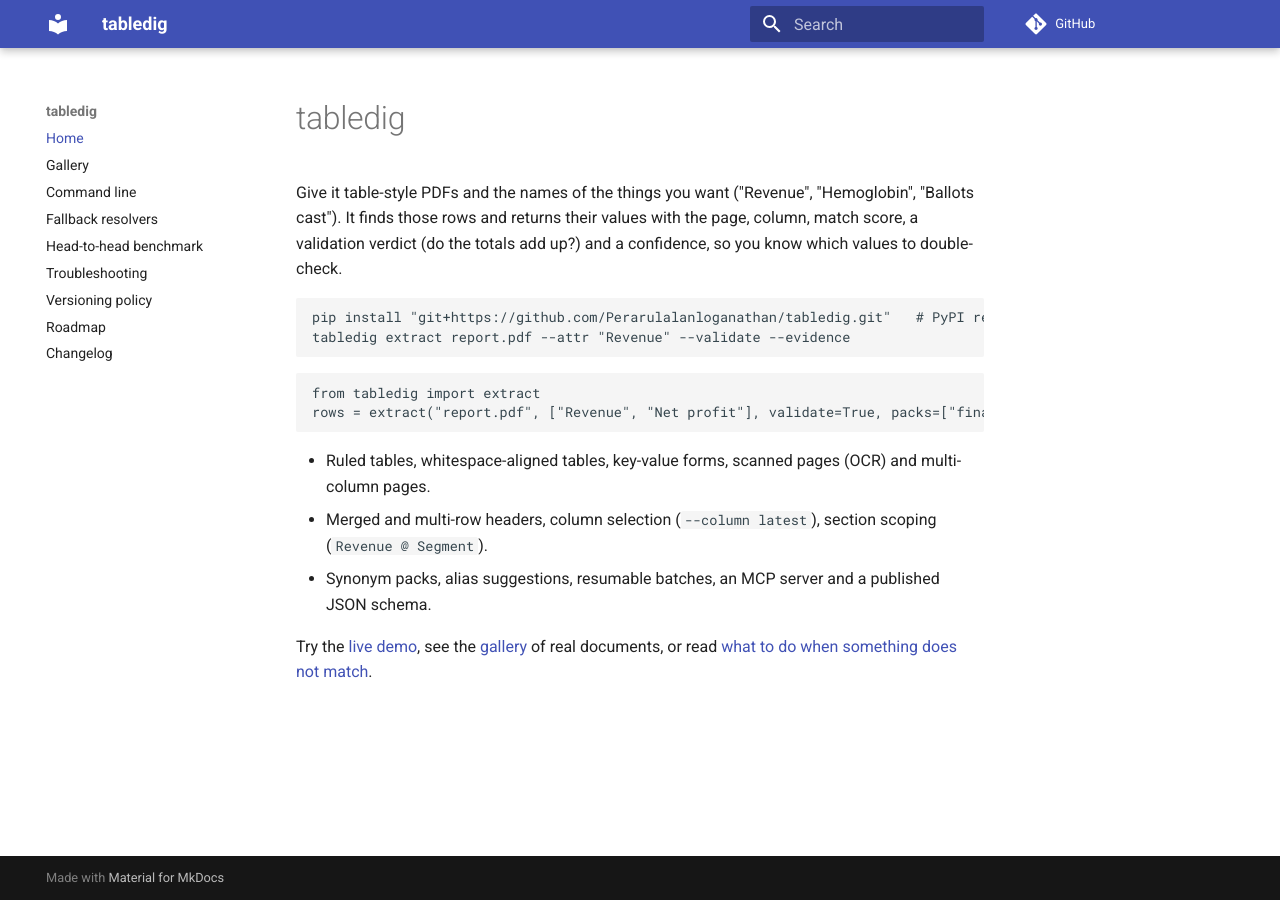
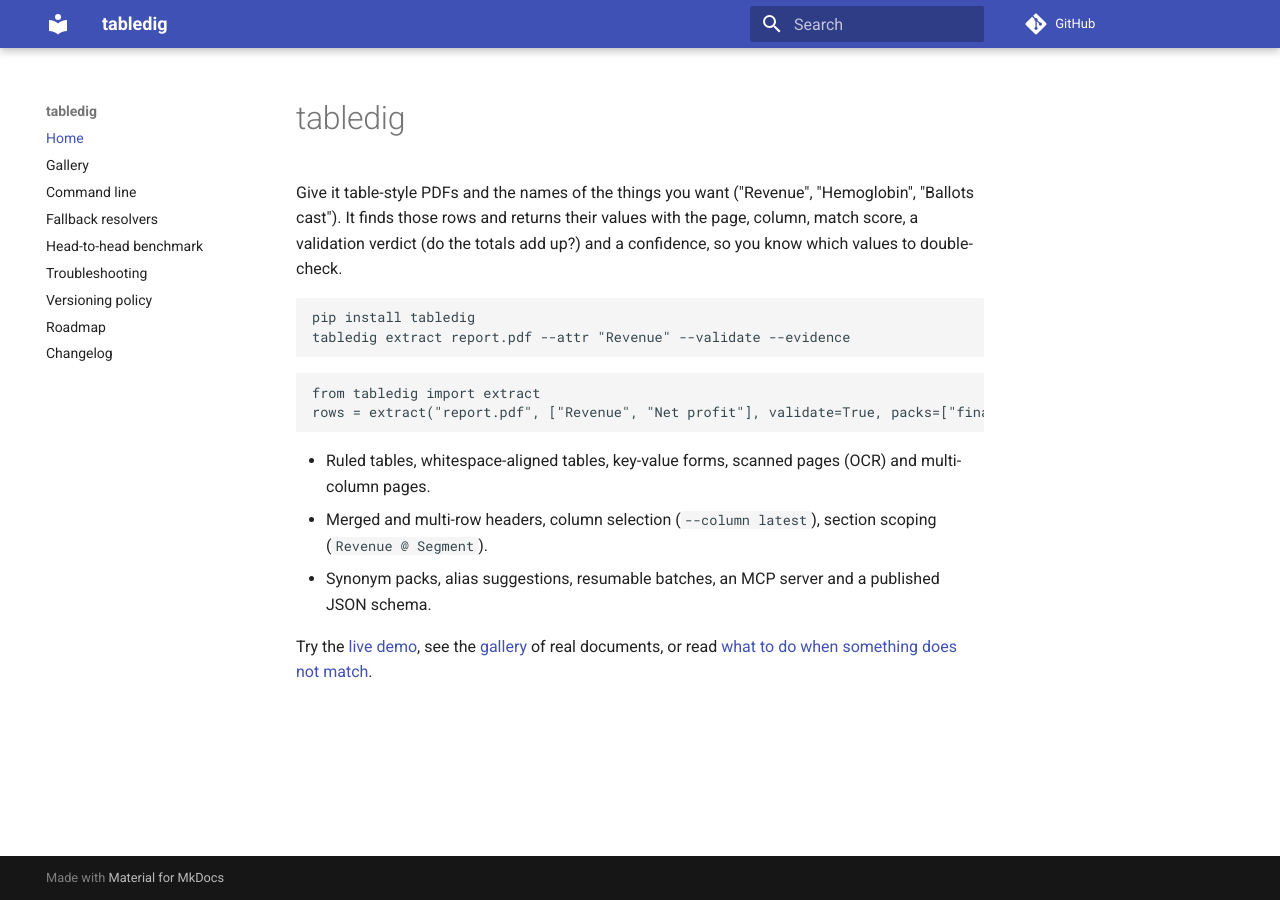
Before and after one commit to Perarulalanloganathan/tabledig, an MkDocs documentation site: the page built from docs/index.md, in a window 1280 px wide. Built offline with MkDocs 1.6.1 and Material for MkDocs 9.7.7, drawn with Linux system fonts in a browser that asks for light colours; comment, search, counter and statistics services are not loaded.

Commit message:
Docs and demo: install tabledig 1.0.0 from PyPI
Co-Authored-By: Claude Sonnet 5.5 <noreply@anthropic.com>
Claude-Session: https://claude.ai/code/session_01TTRY4xxT1DdxbQ3hF69qhX

````diff
--- a/docs/index.md
+++ b/docs/index.md
@@ -5,7 +5,7 @@ It finds those rows and returns their values with the page, column, match score,
 (do the totals add up?) and a confidence, so you know which values to double-check.
 
 ```bash
-pip install "git+https://github.com/Perarulalanloganathan/tabledig.git"   # PyPI release planned for 1.0
+pip install tabledig
 tabledig extract report.pdf --attr "Revenue" --validate --evidence
 ```
 
--- a/requirements.txt
+++ b/requirements.txt
@@ -3,6 +3,5 @@
 streamlit>=1.35
 pandas>=1.5
 openpyxl>=3.1
-# Pinned to a release tag: Streamlit Cloud caches git installs, so an unpinned @main goes stale.
-# Bump this tag when releasing, and only after the release (the tag must exist) is published.
-tabledig[ocr] @ git+https://github.com/Perarulalanloganathan/tabledig.git@v1.0.0
+# Installed from PyPI at an exact version: bump it after each release is published to PyPI.
+tabledig[ocr]==1.0.0
````
Also changed, not shown: README.md (+3 -2 lines), 1 other file.
